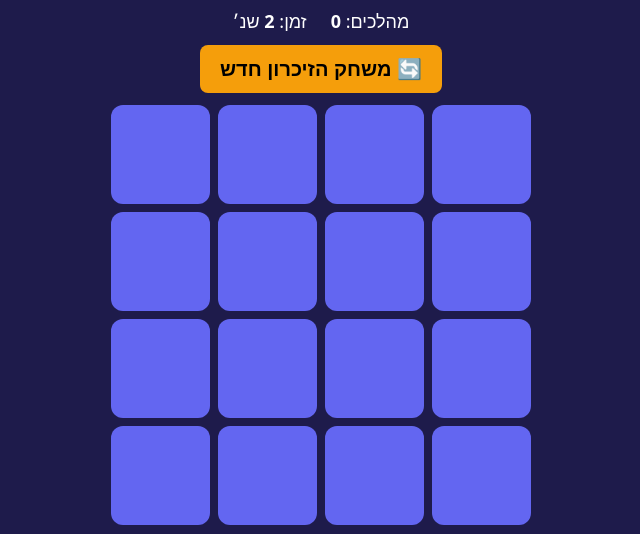
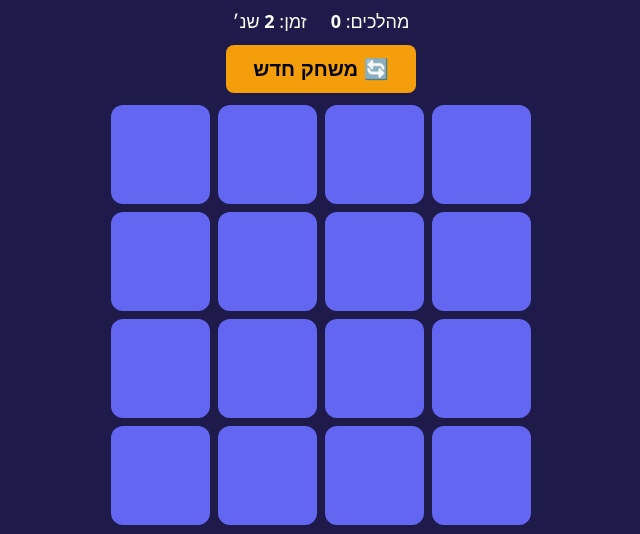
Before and after one commit to Yanai-lez/The-memory-game, a plain HTML site: page index.html in a window 1280 px wide. Both pictures are taken after a click on the button "▶ התחל". Shown: the part 167-701 px from the top of the page, without its empty margins (319-959 px from the left). Drawn offline with Linux system fonts and the light colour scheme.

Commit message:
Fix game title wording

```diff
--- a/index.html
+++ b/index.html
@@ -12,11 +12,11 @@
 <meta name="apple-mobile-web-app-capable" content="yes">
 <meta name="mobile-web-app-capable" content="yes">
 <meta name="apple-mobile-web-app-title" content="משחק הזיכרון">
-<meta name="description" content="משחק הזיכרון בעברית עם דרגות קושי ואימוג'ים חדשים בכל משחק הזיכרון. אפשר להתקין כאפליקציה.">
+<meta name="description" content="משחק הזיכרון בעברית עם דרגות קושי ואימוג'ים חדשים בכל סיבוב. אפשר להתקין כאפליקציה.">
 <meta property="og:type" content="website">
 <meta property="og:site_name" content="משחק הזיכרון">
 <meta property="og:title" content="משחק הזיכרון">
-<meta property="og:description" content="מצאו את הזוגות! דרגות קושי ואימוג'ים חדשים בכל משחק הזיכרון.">
+<meta property="og:description" content="מצאו את הזוגות! דרגות קושי ואימוג'ים חדשים בכל סיבוב.">
 <meta property="og:url" content="https://yanai-lez.github.io/The-memory-game-/">
 <meta property="og:image" content="https://yanai-lez.github.io/The-memory-game-/og-image.png">
 <meta property="og:image:type" content="image/png">
@@ -152,7 +152,7 @@
   function begin() {
     playing = true;
     document.getElementById("board").classList.remove("locked");
-    startBtn.textContent = "🔄 משחק הזיכרון חדש";
+    startBtn.textContent = "🔄 משחק חדש";
     clearInterval(timer);
     timer = setInterval(() => {
       document.getElementById("time").textContent = ++sec;
```
